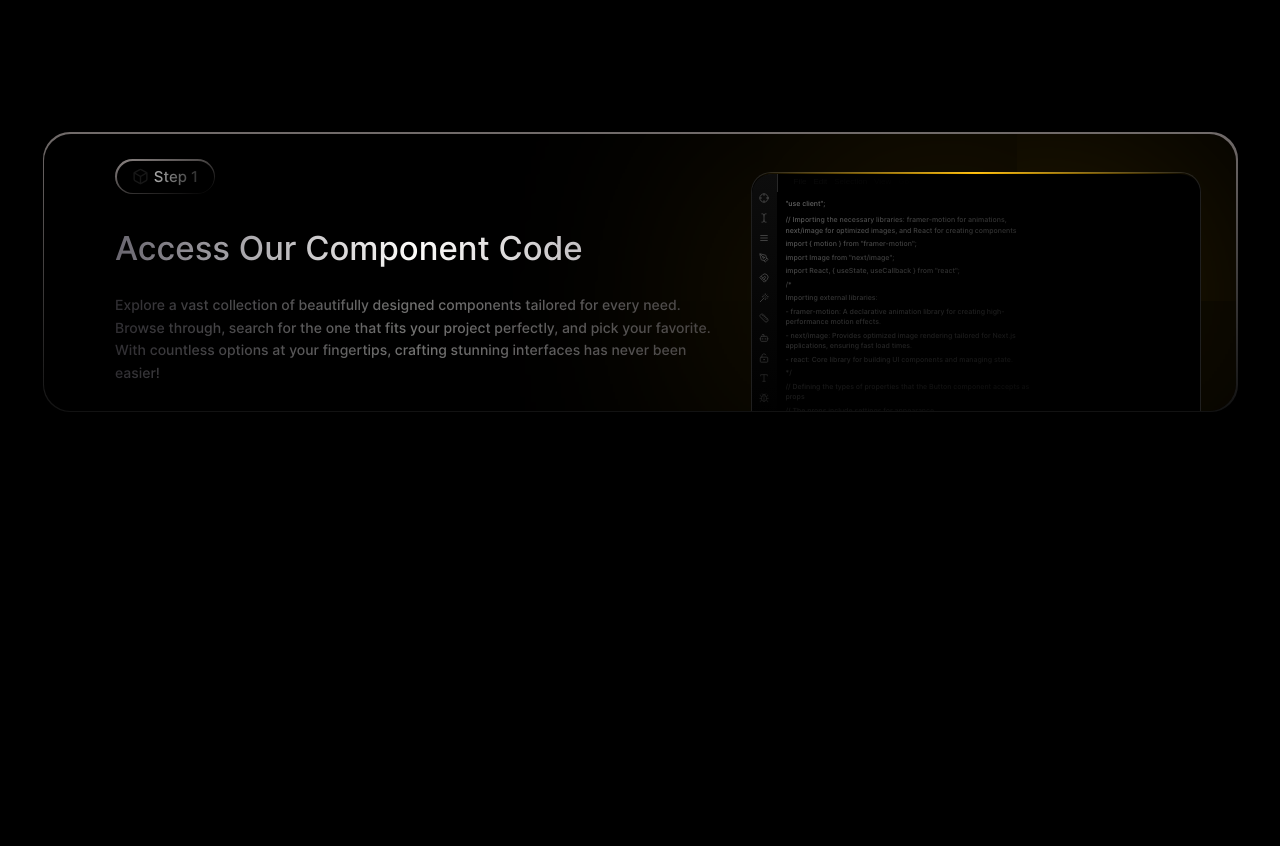
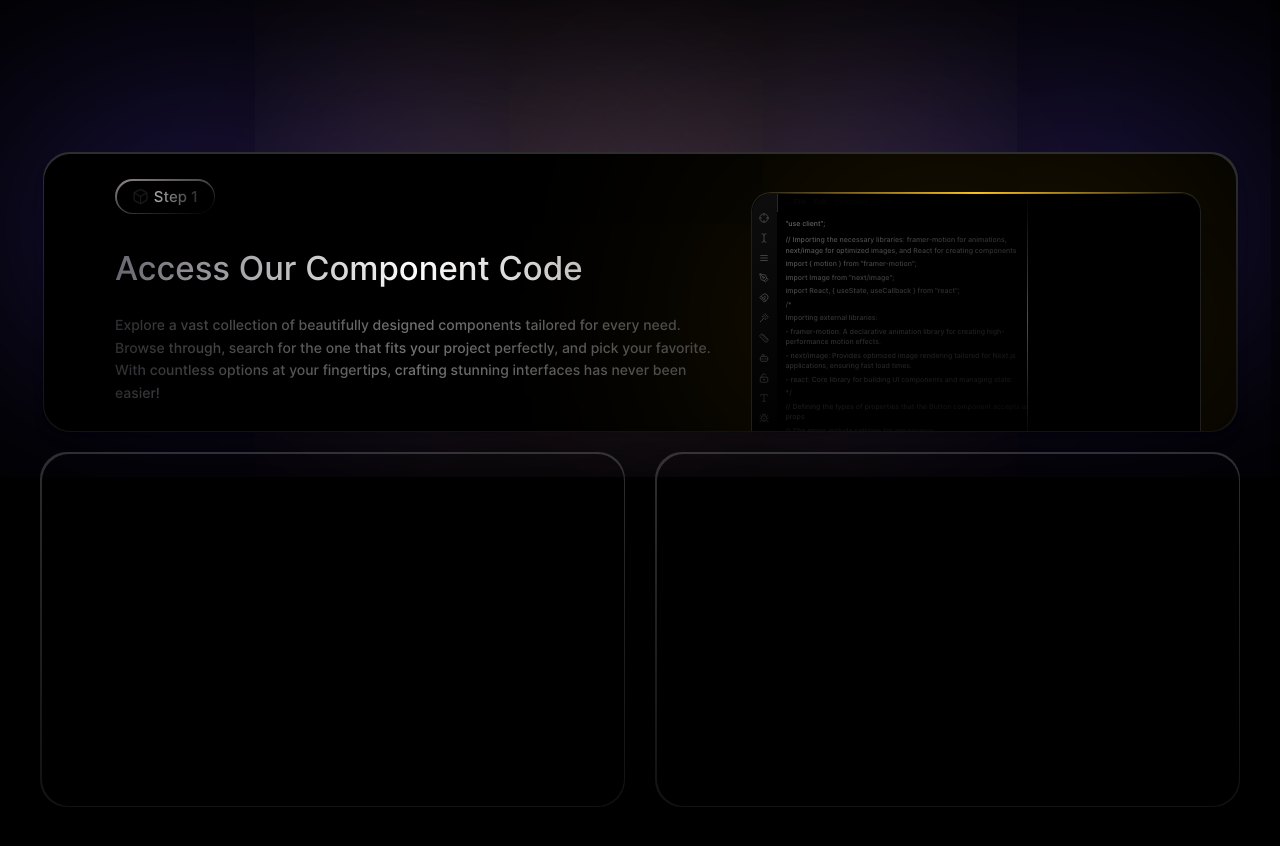
Before and after one commit to sudo-aadhi/Exposure, a Next.js app: page / in a window 1280 px wide. Shown: the part 2240-3086 px from the top of the page. Built offline with nearby package versions, Linux system fonts and the light colour scheme; what @nauverse/tailwind-dot-grid-backgrounds would draw is missing.

Commit message:
Gradient color background added with blur

```diff
--- a/app/components/animated/AccessCode.tsx
+++ b/app/components/animated/AccessCode.tsx
@@ -17,10 +17,23 @@ import {
   Bug,
 } from "lucide-react";
 import BentoCodePreview from "@/app/components/animated/BentoCodePreview";
+import Button from "../layouts/Button";
+import { motion } from "framer-motion";
 
 const AccessCode = () => {
   return (
-    <div className="flex items-center justify-center w-[1195px] h-[280px] bg-gradient-to-b from-[#716B6A] to-[#121212] rounded-[27px]">
+    <div className="flex items-center flex-col">
+      <div
+        className="top-[70px] opacity-50"
+        style={{
+          width: "500px",
+          height: "50px",
+          backgroundColor: "#DCA91F",
+          position: "absolute",
+          boxShadow: "0 0 800px 40px #DCA91F",
+        }}
+      ></div>
+      <div className="flex items-center justify-center w-[1195px] h-[280px] bg-gradient-to-b from-[#2e2e2e] to-[#121212] rounded-[27px] z-20 shadow-lg">
         <div className="flex items-center justify-center w-[1192px] h-[277px] bg-black rounded-[27px]">
           <DotBackground
             width="1192"
@@ -33,6 +46,7 @@ const AccessCode = () => {
             <AccessCodeChild />
             <AnimatedAccessCodeComponent />
           </DotBackground>
+        </div>
       </div>
     </div>
   );
@@ -76,10 +90,22 @@ const AccessCodeChild = () => {
 
 const AnimatedAccessCodeComponent = () => {
   return (
-    <div
+    <motion.div
       className="flex items-center justify-center w-[450px] h-[250px] bg-gradient-to-r from-black via-[#FFBB00] to-transparent rounded-t-[20px] border border-[#ffffff1f] relative top-[25px] right-[35px] shadow-md"
       style={{
         boxShadow: "rgba(255, 187, 0, 0.2) 0px 0px 317px 5px", // Golden glow effect
+      }}
+      initial={{
+        top: 85,
+        opacity: 0,
+      }}
+      animate={{
+        top: 25,
+        opacity: 1,
+      }}
+      transition={{
+        ease: "easeInOut",
+        duration: 1.5,
       }}
     >
       <div className="flex items-center justify-start w-[450px] h-[249px] bg-black rounded-t-[20px] relative top-[1px] bg-grid-4-s-2-neutral-950">
@@ -103,9 +129,12 @@ const AnimatedAccessCodeComponent = () => {
         <div className="flex w-full h-full rounded-tr-[20px]">
           {/* The code component  */}
           <BentoCodePreview />
+          <div className="flex items-center justify-center overflow-hidden w-[173px] h-full bg-gradient-to-b from-transparent via-[#505050] to-transparent rounded-tr-[20px]">
+            <div className="flex items-center justify-center overflow-hidden w-[173px] h-full bg-black rounded-tr-[20px] relative left-[1px]"></div>
           </div>
         </div>
       </div>
+    </motion.div>
   );
 };
 
--- /dev/null
+++ b/app/components/animated/MaximizeCode.tsx
@@ -0,0 +1,23 @@
+import React from "react";
+
+const MaximizeCode = () => {
+  return (
+    <div className="flex items-center justify-center">
+      <div className="flex justify-center items-center w-[585px] h-[355px] bg-gradient-to-b from-[#2e2e2e] to-[#121212] rounded-[27px]">
+        <div
+          className="top-[70px] opacity-50"
+          style={{
+            width: "500px",
+            height: "50px",
+            backgroundColor: "#DCA91F",
+            position: "absolute",
+            boxShadow: "0 0 800px 50px #6A4CFF",
+          }}
+        ></div>
+        <div className="flex justify-center items-center w-[582px] h-[352px] bg-black rounded-[27px]"></div>
+      </div>
+    </div>
+  );
+};
+
+export default MaximizeCode;
--- a/app/components/layouts/BentoGrid.tsx
+++ b/app/components/layouts/BentoGrid.tsx
@@ -1,10 +1,15 @@
 import React from "react";
 import AccessCode from "@/app/components/animated/AccessCode";
+import MaximizeCode from "@/app/components/animated/MaximizeCode";
 
 const BentoGrid = () => {
   return (
-    <div className="flex flex-col items-center relative top-[540px] w-[1200px] h-[695px]">
+    <div className="flex flex-col items-center justify-evenly relative top-[540px] w-[1200px] h-[695px]">
       <AccessCode />
+      <div className="flex w-full h-auto items-center justify-between">
+        <MaximizeCode />
+        <MaximizeCode />
+      </div>
     </div>
   );
 };
```
Lines whose indentation alone changed are shown as unchanged.
